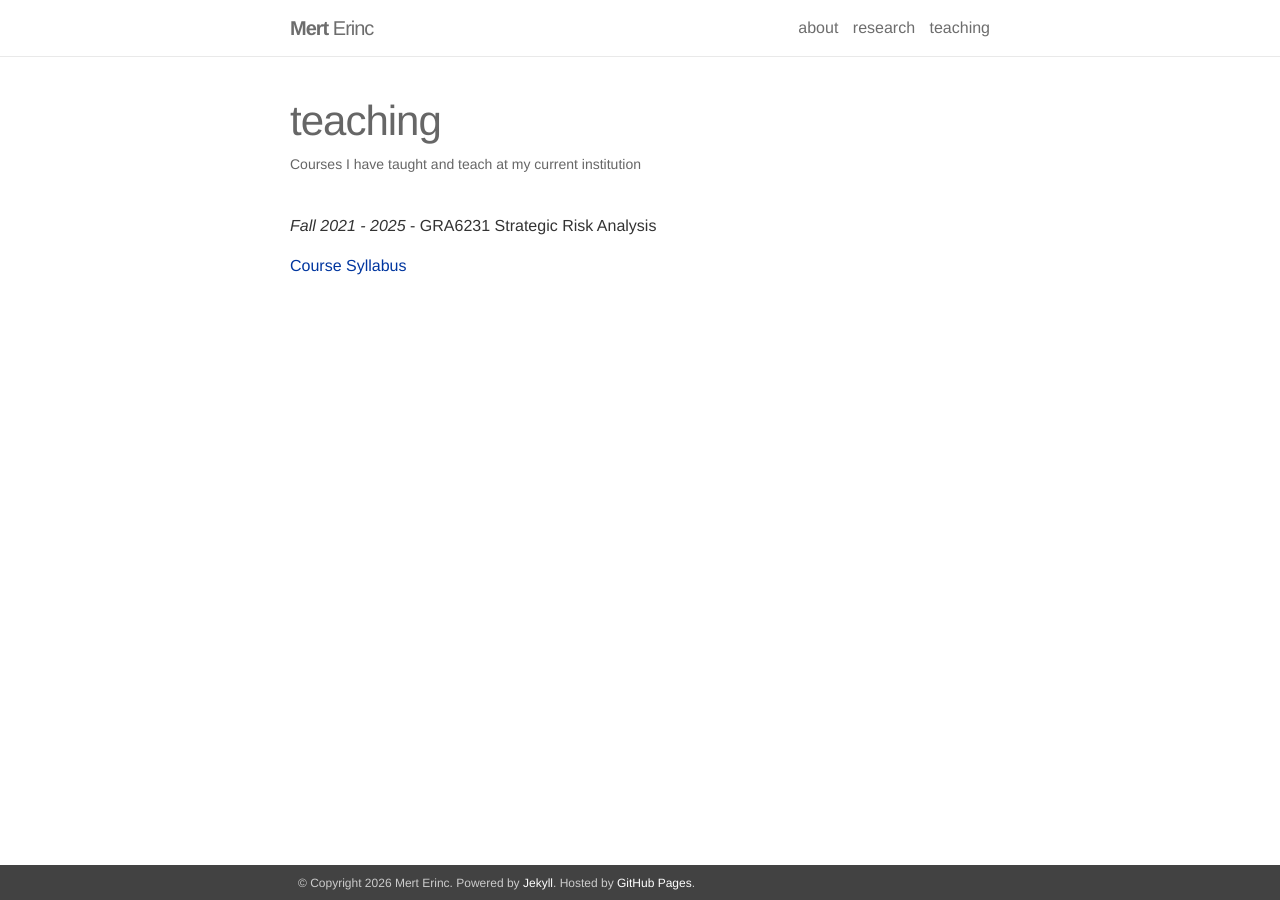
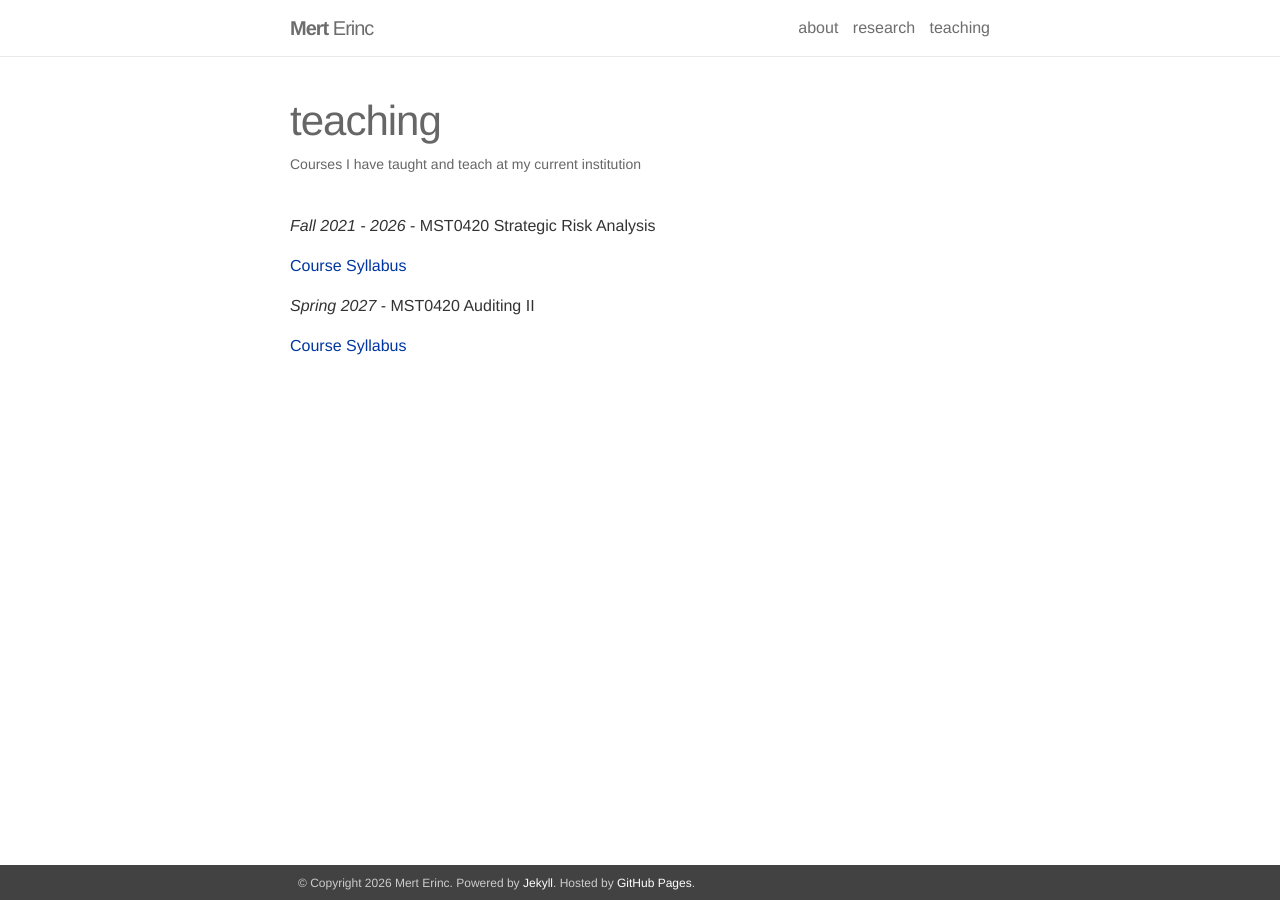
Before and after one commit to mrterinc/mrterinc.github.io, a Jekyll site: the page built from _pages/teaching.md, in a window 1280 px wide. Built offline with Jekyll 4.4.1, drawn with Linux system fonts in a browser that asks for light colours.

Commit message:
Update teaching.md

```diff
--- a/_pages/teaching.md
+++ b/_pages/teaching.md
@@ -5,7 +5,10 @@ permalink: /teaching/
 description: Courses I have taught and teach at my current institution
 ---
 
+*Fall 2021 - 2026* - MST0420 Strategic Risk Analysis
 
-*Fall 2021 - 2025* - GRA6231 Strategic Risk Analysis
+[Course Syllabus](https://portal.bi.no/kurs#/course/en/MST/0420/202620)
 
-[Course Syllabus](https://programmeinfo.bi.no/nb/course/GRA-6231/2025-autumn)
+*Spring 2027* - MST0420 Auditing II
+
+[Course Syllabus](https://portal.bi.no/kurs#/course/en/MST/0047/202710)
```
